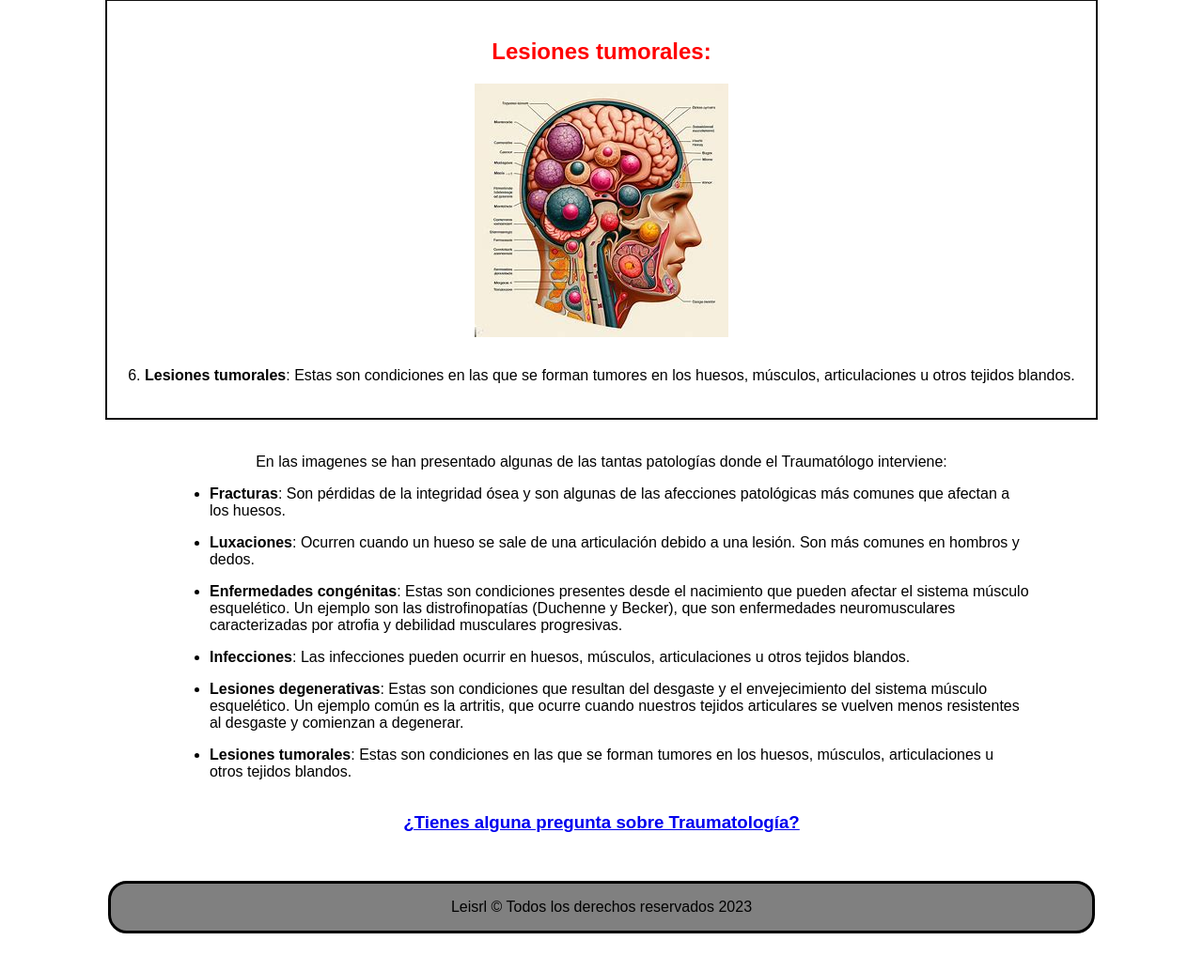
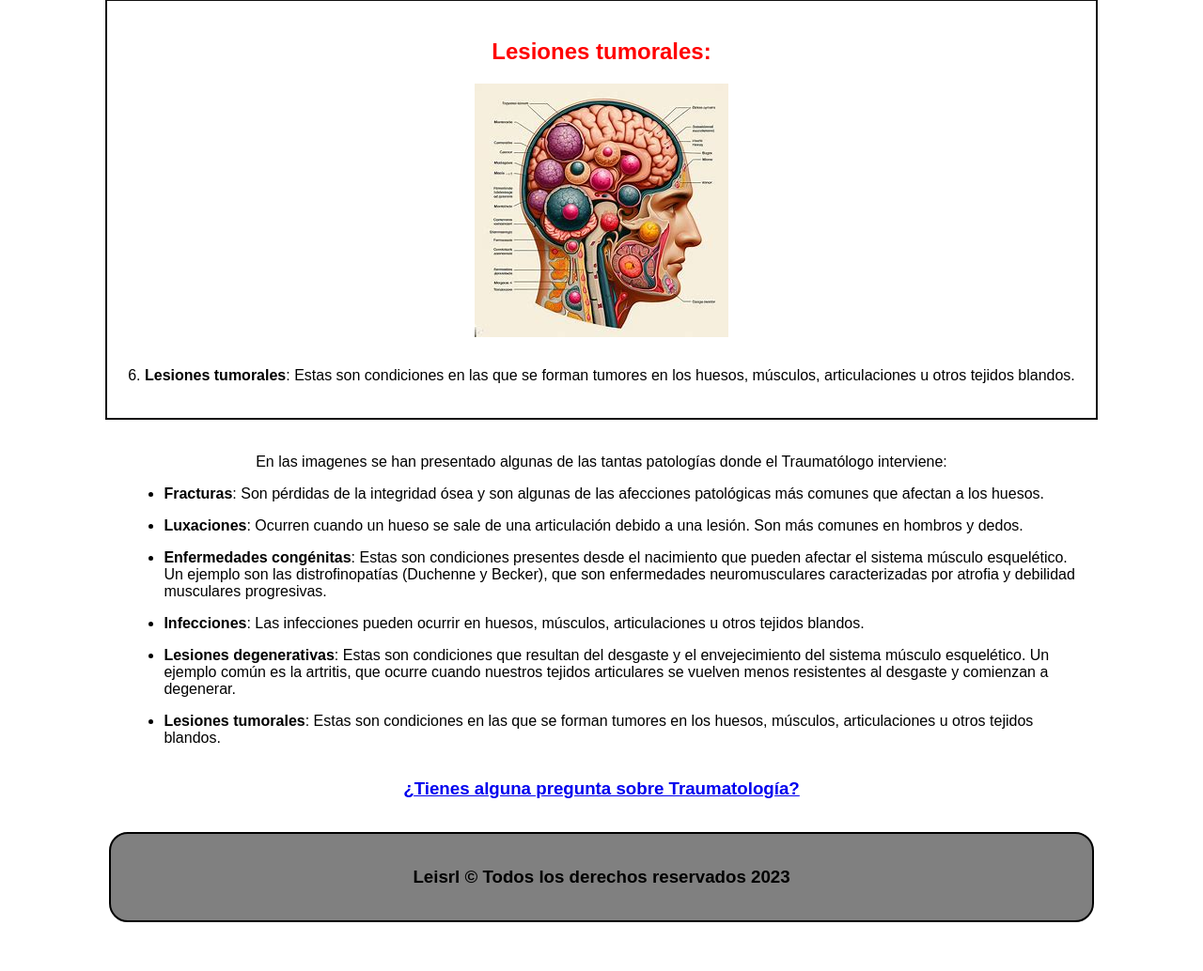
Before and after one commit to Willy1997Lora1968/Seguir, a PHP site: page /imagenes.html in a window 1280 px wide. Shown: the part 2598-3632 px from the top of the page at 94% size. After the commit the page ends 3580 px from the top, so only its background shows below. Run offline with PHP 8.4, Linux system fonts and the light colour scheme.

Commit message:
Actualización de archivos

```diff
--- a/imagenes.html
+++ b/imagenes.html
@@ -40,8 +40,9 @@
   }
   </script>
 
-    <!-- Canonical -->
-    <link rel="canonical" href="https://traumatologia.hostinger.app/imagenes.html" />
+
+<!-- Canonical -->
+  <link rel="canonical" href="https://traumatologia.hostinger.app/imagenes.html">
 </head>
 
 <body>
@@ -97,7 +98,7 @@
             músculos, articulaciones u otros tejidos blandos.</p>
     </div>
 
-    <section>
+    <div class="secion">
         <p>En las imagenes se han presentado algunas de las tantas patologías donde el Traumatólogo interviene:</p>
         <ul>
             <li><strong>Fracturas</strong>: Son pérdidas de la integridad ósea y son algunas de las afecciones
@@ -119,12 +120,12 @@
             <li><strong>Lesiones tumorales</strong>: Estas son condiciones en las que se forman tumores en los huesos,
                 músculos, articulaciones u otros tejidos blandos.</li>
         </ul>
-    </section>
+    </div>
     <h3><a href="preguntas.html">¿Tienes alguna pregunta sobre Traumatología?</a>
     </h3>
 
     <footer>
-     Leisrl &copy; Todos los derechos reservados 2023
+        <h3>Leisrl © Todos los derechos reservados 2023</h3>
     </footer>
 
 </body>
--- a/index.html
+++ b/index.html
@@ -118,7 +118,7 @@
   </main>
 
   <footer>
-    <h3>Leisrl &copy; Todos los derechos reservados 2023</h3>
+    <h3>Leisrl © Todos los derechos reservados 2023</h3>
   </footer>
 
   <script src="clock.js"></script>
--- a/respuestas.php
+++ b/respuestas.php
@@ -1,4 +1,5 @@
 <?php
+include 'admin.php';
 // Incluye el archivo 'database.php' que contiene la función para obtener la conexión a la base de datos
 include 'database.php';
 
@@ -10,6 +11,8 @@ try {
     $nombre = $_POST['nombre'];
     $correo = $_POST['correo'];
     $preguntaElegida = $_POST['preguntaElegida'];
+
+    print_r($_POST); // Agrega esta línea
 
     // Verifica si alguno de los campos está vacío
     if (empty($nombre) || empty($correo) || empty($preguntaElegida)) {
--- a/styles/audios.css
+++ b/styles/audios.css
@@ -48,7 +48,6 @@ nav a {
 
 }
 
-
 section {
   width: 80%;
   margin: auto;
--- a/styles/imagenes.css
+++ b/styles/imagenes.css
@@ -68,47 +68,27 @@ nav a {
   flex: 1 1 auto;
 }
 
-section {
+.secion {
   width: 80%;
   /* Ancho del 80% */
   margin: 0 auto;
   /* Centrado horizontalmente */
 }
 
-section ul li {
-  max-width: 90%;
+.secion ul li {
   margin: 1em auto;
   text-align: left;
   /* Ajusta este valor según el espacio que desees */
 }
-
-article.content {
-  width: 80%;
-  /* Ancho del 80% */
-  margin: 0 auto;
-  /* Centrado horizontalmente */
-}
-
-article.content h2,
-article.content h3 {
-  text-align: center;
-  /* Centrado de texto para los encabezados h2 y h3 */
-}
-
-article.content p {
-  margin-bottom: 1em;
-  /* Ajusta este valor según el espacio que desees */
-}
-
 
 /* Estilos para el pie de página */
 footer {
   width: 80%;
   background-color: gray;
   color: black;
-  border: 3px solid black;
+  border: 2px solid black;
   padding: 1em;
-  margin: 2em;
+  margin: 1em;
   border-radius: 20px;
 }
 
--- a/styles/index.css
+++ b/styles/index.css
@@ -90,9 +90,10 @@ footer {
   background-color: gray;
   color: black;
   border: 2px solid black;
-  padding: 0.5em;
-  margin: 0.5em;
+  padding: 1em;
+  margin: 2em;
   border-radius: 20px;
+  text-align: center;
 }
 
 
```
Also changed, not shown: actualizar_respuesta.php (+7 -0 lines), aportes.html (+4 -6 lines), audios.html (+6 -6 lines), database.php (+10 -11 lines).
